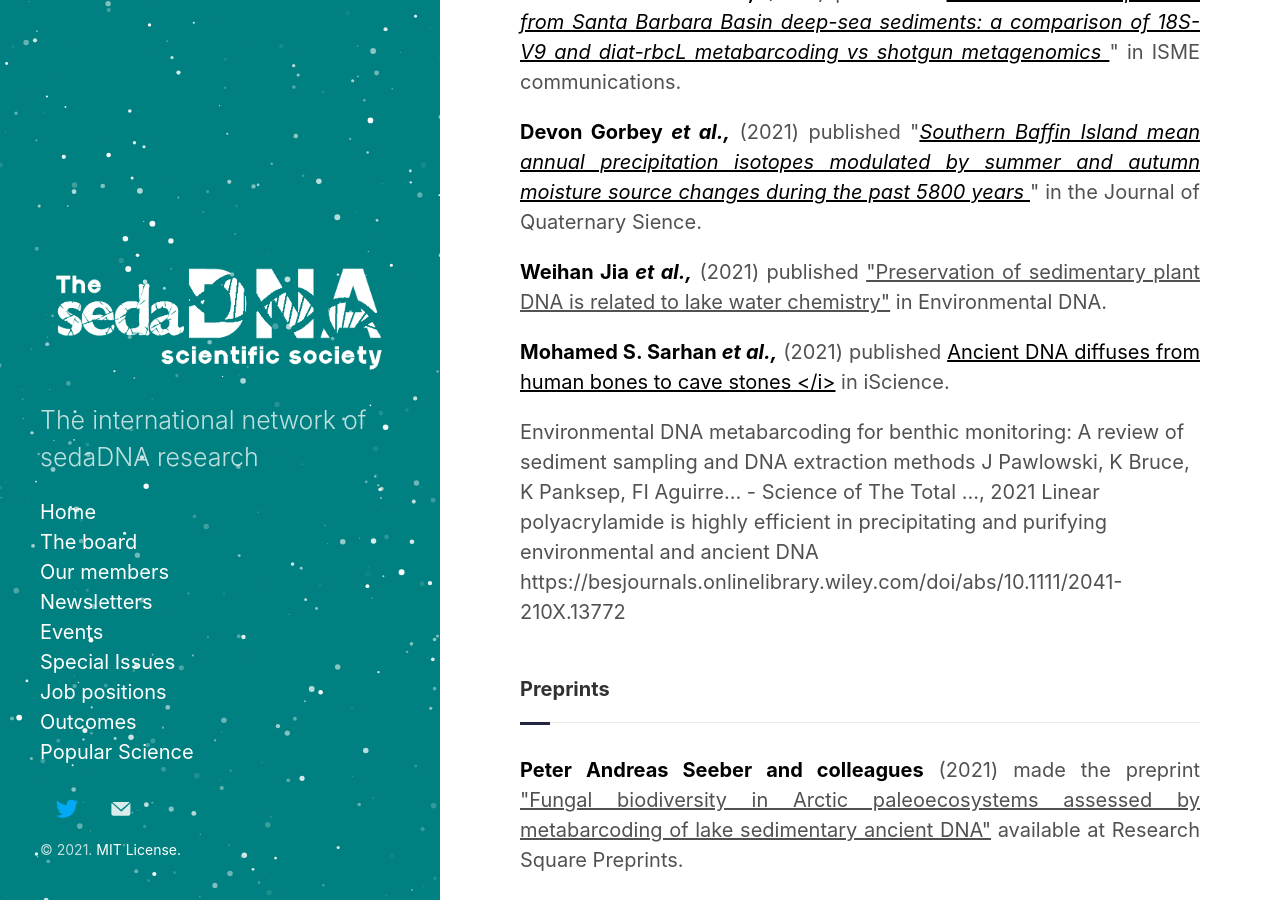
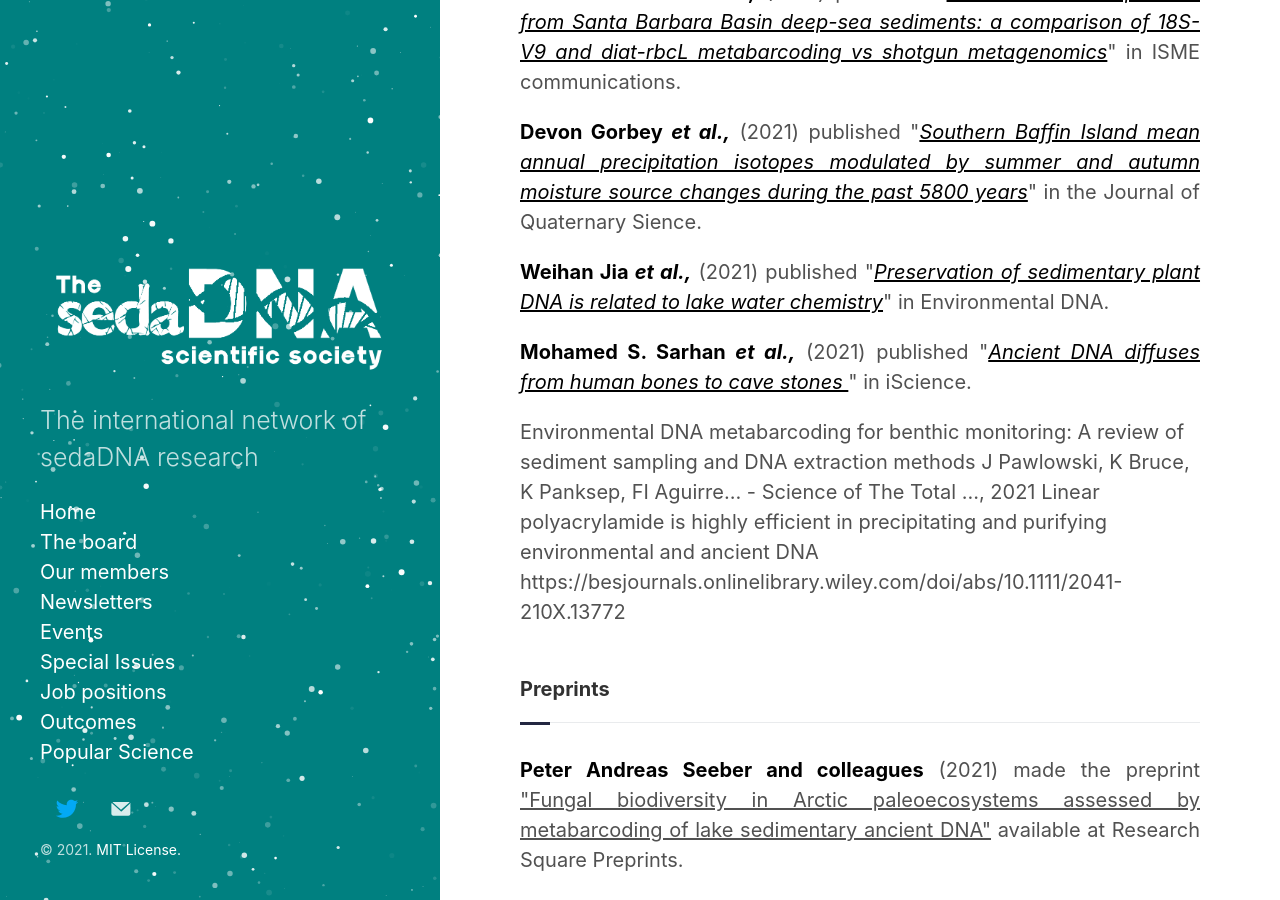
Before and after one commit to sedadna/sedadna.github.io, a Jekyll site: the page built from category/news/21-12.md, in a window 1280 px wide and 900 px high, scrolled down 1063 px. Built offline with Jekyll 4.4.1, drawn with Linux system fonts in a browser that asks for light colours.

Commit message:
Update 21-12.md

```diff
--- a/category/news/21-12.md
+++ b/category/news/21-12.md
@@ -24,13 +24,13 @@
 <div class="intro">
 <h4 class="section-title underline">New papers</h4>
 
-<p><a href="https://doi.org/10.1038/s43705-021-00070-8" target="_blank"><b>Linda Armbrecht <i>et al.,</i></b></a> (2021) published "<a href="https://doi.org/10.1038/s43705-021-00070-8" target="_blank"><u><i>Paleo-diatom composition from Santa Barbara Basin deep-sea sediments: a comparison of 18S-V9 and diat-rbcL metabarcoding vs shotgun metagenomics </i></u></a>" in ISME communications.</p>
+<p><a href="https://doi.org/10.1038/s43705-021-00070-8" target="_blank"><b>Linda Armbrecht <i>et al.,</i></b></a> (2021) published "<a href="https://doi.org/10.1038/s43705-021-00070-8" target="_blank"><u><i>Paleo-diatom composition from Santa Barbara Basin deep-sea sediments: a comparison of 18S-V9 and diat-rbcL metabarcoding vs shotgun metagenomics</i></u></a>" in ISME communications.</p>
 
-<p><a href="https://doi.org/10.1002/jqs.3390" target="_blank"><b>Devon Gorbey <i>et al.,</i></b></a> (2021) published "<a href="https://doi.org/10.1002/jqs.3390" target="_blank"><u><i>Southern Baffin Island mean annual precipitation isotopes modulated by summer and autumn moisture source changes during the past 5800 years </i></u></a>" in the Journal of Quaternary Sience.</p>
+<p><a href="https://doi.org/10.1002/jqs.3390" target="_blank"><b>Devon Gorbey <i>et al.,</i></b></a> (2021) published "<a href="https://doi.org/10.1002/jqs.3390" target="_blank"><u><i>Southern Baffin Island mean annual precipitation isotopes modulated by summer and autumn moisture source changes during the past 5800 years</i></u></a>" in the Journal of Quaternary Sience.</p>
 
-<p><a href="https://onlinelibrary.wiley.com/doi/full/10.1002/edn3.259" target="_blank"><b>Weihan Jia <i>et al.,</i></b></a> (2021) published <u>"Preservation of sedimentary plant DNA is related to lake water chemistry"</u> in Environmental DNA.</p>
+<p><a href="https://doi.org/10.1002/jqs.3390" target="_blank"><b>Weihan Jia <i>et al.,</i></b></a> (2021) published "<a href="https://doi.org/10.1002/edn3.259" target="_blank"><u><i>Preservation of sedimentary plant DNA is related to lake water chemistry</i></u></a>" in Environmental DNA.</p>
 
-<p><a href="https://scholar.google.com/citations?user=cLUbbJkAAAAJ" target="_blank"><b>Mohamed S. Sarhan <i>et al.,</i></b></a> (2021) published <a href="https://www.sciencedirect.com/science/article/pii/S2589004221013687#!" target="_blank"><u>Ancient DNA diffuses from human bones to cave stones </i></u></a> in iScience.</p>
+<p><a href="https://scholar.google.com/citations?user=cLUbbJkAAAAJ" target="_blank"><b>Mohamed S. Sarhan <i>et al.,</i></b></a> (2021) published "<a href="https://doi.org/10.1016/j.isci.2021.103397" target="_blank"><u><i>Ancient DNA diffuses from human bones to cave stones </i></u></a>" in iScience.</p>
 
 Environmental DNA metabarcoding for benthic monitoring: A review of sediment sampling and DNA extraction methods J Pawlowski, K Bruce, K Panksep, FI Aguirre… - Science of The Total …, 2021
 
```
